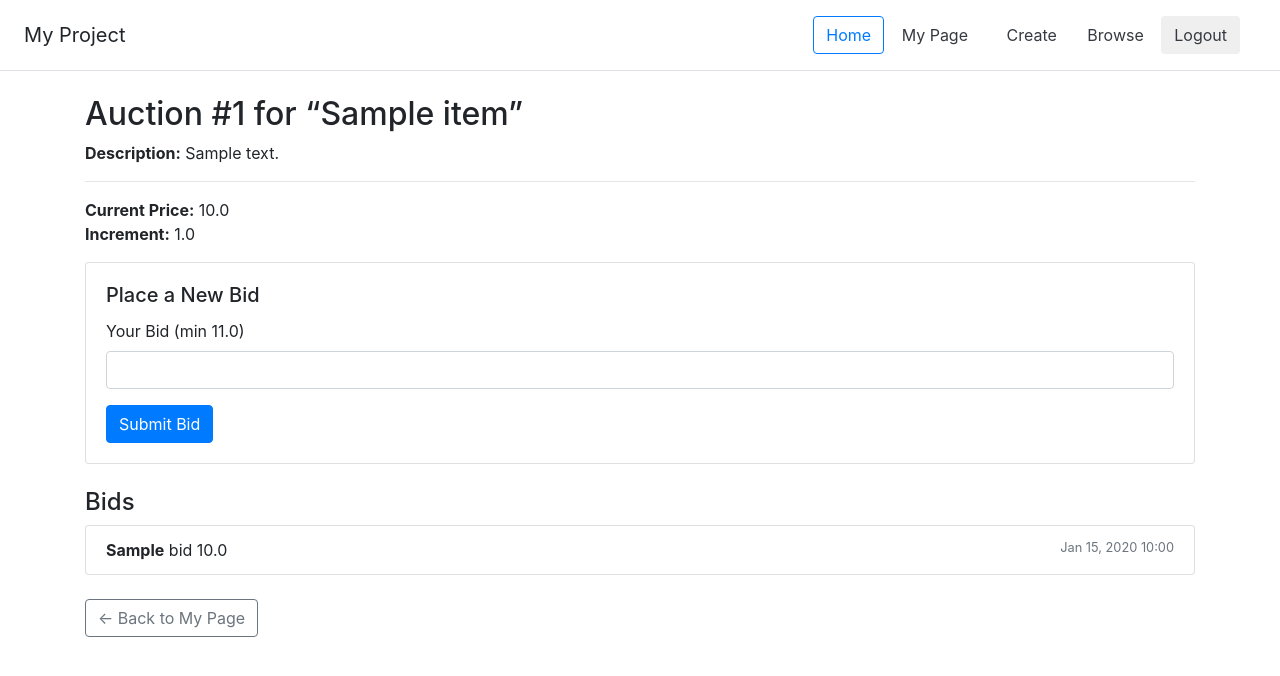
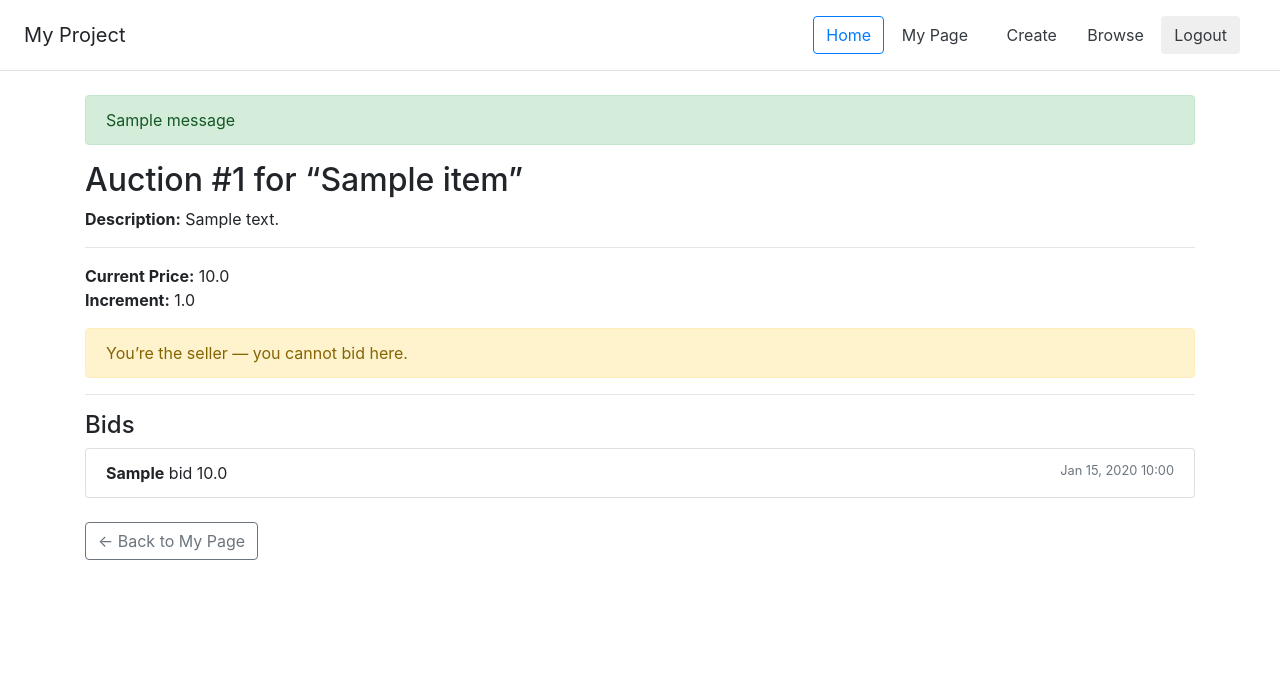
Before and after one commit to Kjets22/dp_project, a Flask app: page /auctions/1/detail in a window 1280 px wide. Shown: the top 676 px of the page. Run offline with Flask 3, Linux system fonts and the light colour scheme; a user stored in the database is signed in; tables that the repository leaves empty hold one stand-in row (values such as "Sample post"); one stand-in notice (Sample message) is shown; some libraries are stand-ins or nearby versions.

Commit message:
feat: auction bidding

```diff
--- a/app/__init__.py
+++ b/app/__init__.py
@@ -121,17 +121,37 @@ def create_app():
         auction = Auction.query.get_or_404(auc_id)
         item    = auction.item
 
-        # compute current price
-        highest_bid = db.session.query(db.func.max(Bid.amount)) \
-                    .filter_by(auction_id=auc_id).scalar()
-        current_price = highest_bid if highest_bid is not None else auction.init_price
+        # 1) compute current price & highest‐bidder
+        highest_bid_record = (
+            Bid.query
+            .filter_by(auction_id=auc_id)
+            .order_by(Bid.amount.desc())
+            .first()
+        )
+        if highest_bid_record:
+            current_price  = highest_bid_record.amount
+            highest_bidder = highest_bid_record.bidder
+        else:
+            current_price  = auction.init_price
+            highest_bidder = None
 
-        # handle new bid POST
+        # 2) process new‐bid POST
         if request.method == "POST":
+            # a) owner can’t bid on own auction
+            if current_user.id == auction.seller_id:
+                flash("You cannot bid on your own auction.", "danger")
+                return redirect(url_for("auction_detail", auc_id=auc_id))
+
+            # b) highest bidder can’t outbid themself
+            if highest_bidder == current_user.username:
+                flash("You’re already the highest bidder.", "warning")
+                return redirect(url_for("auction_detail", auc_id=auc_id))
+
+            # c) parse & validate amount
             try:
-                new_amount = float(request.form.get("bid_amount", 0))
-            except ValueError:
-                flash("Please enter a numeric bid.", "danger")
+                new_amount = float(request.form["bid_amount"])
+            except (KeyError, ValueError):
+                flash("Please enter a valid number.", "danger")
                 return redirect(url_for("auction_detail", auc_id=auc_id))
 
             required_min = current_price + auction.increment
@@ -139,26 +159,32 @@ def create_app():
                 flash(f"Your bid must be at least {required_min:.2f}.", "danger")
                 return redirect(url_for("auction_detail", auc_id=auc_id))
 
-            # record bid
+            # d) record the bid
             b = Bid(
                 auction_id=auc_id,
-                bidder=current_user.username,
-                amount=new_amount
+                bidder=     current_user.username,
+                amount=     new_amount
             )
             db.session.add(b)
             db.session.commit()
             flash("Your bid was placed!", "success")
             return redirect(url_for("auction_detail", auc_id=auc_id))
 
-        # GET → render template
-        bids = Bid.query.filter_by(auction_id=auc_id) \
-                        .order_by(Bid.timestamp.desc()).all()
-
-        return render_template("auctions/detail.html",
-                            auction=auction,
-                            item=item,
-                            bids=bids,
-                            current_price=current_price)
+        # 3) GET → render
+        bids = (
+            Bid.query
+            .filter_by(auction_id=auc_id)
+            .order_by(Bid.timestamp.desc())
+            .all()
+        )
+        return render_template(
+            "auctions/detail.html",
+            auction=auction,
+            item=item,
+            bids=bids,
+            current_price=current_price,
+            highest_bidder=highest_bidder
+        )
 
     @app.route('/auctions', methods=['GET'])
     def list_auctions():
--- a/app/templates/auctions/detail.html
+++ b/app/templates/auctions/detail.html
@@ -3,25 +3,46 @@
 
 {% block content %}
 <div class="container mt-4">
+  {% with messages = get_flashed_messages(with_categories=true) %}
+    {% if messages %}
+      {% for cat,msg in messages %}
+        <div class="alert alert-{{ cat }}">{{ msg }}</div>
+      {% endfor %}
+    {% endif %}
+  {% endwith %}
+
   <h2>Auction #{{ auction.id }} for “{{ item.title }}”</h2>
   <p><strong>Description:</strong> {{ item.description or "—" }}</p>
-
   <hr>
-  <!-- Current price display -->
   <p>
     <strong>Current Price:</strong> {{ current_price }}<br>
     <strong>Increment:</strong> {{ auction.increment }}
   </p>
 
-  <!-- Bidding form -->
-  {% if auction.status == 'open' and current_user.is_authenticated %}
+  {# only show bidding UI when open #}
+  {% if auction.status == 'open' %}
+    {# 1) seller blocked #}
+    {% if current_user.id == auction.seller_id %}
+      <div class="alert alert-warning">
+        You’re the seller — you cannot bid here.
+      </div>
+
+    {# 2) highest bidder blocked #}
+    {% elif highest_bidder == current_user.username %}
+      <div class="alert alert-info">
+        You’re currently the highest bidder.
+      </div>
+
+    {# 3) otherwise, show the form #}
+    {% else %}
       <div class="card mb-4">
         <div class="card-body">
           <h5 class="card-title">Place a New Bid</h5>
           <form method="post">
             <div class="form-group">
               <label for="bid_amount">
-              Your Bid (min {{ (current_price + auction.increment) | round(2) }})
+                Your Bid
+                (min {{ (current_price + auction.increment)|round(2) }})
               </label>
               <input
                 type="number"
@@ -30,6 +51,8 @@
                 id="bid_amount"
                 class="form-control"
                 required
+                min="{{ (current_price + auction.increment)|round(2) }}"
+                value="{{ (current_price + auction.increment)|round(2) }}"
               >
             </div>
             <button type="submit" class="btn btn-primary">
@@ -38,24 +61,21 @@
           </form>
         </div>
       </div>
-  {% elif auction.status != 'open' %}
+    {% endif %}
+  {% else %}
     <div class="alert alert-secondary">
       This auction is closed.
     </div>
   {% endif %}
 
-  <!-- Bid history -->
+  <hr>
   <h4>Bids</h4>
   {% if bids %}
     <ul class="list-group mb-4">
       {% for bid in bids %}
         <li class="list-group-item d-flex justify-content-between">
-          <span>
-            <strong>{{ bid.bidder }}</strong> bid {{ bid.amount }}
-          </span>
-          <small class="text-muted">
-            {{ bid.timestamp.strftime('%b %-d, %Y %H:%M') }}
-          </small>
+          <span><strong>{{ bid.bidder }}</strong> bid {{ bid.amount }}</span>
+          <small class="text-muted">{{ bid.timestamp.strftime('%b %-d, %Y %H:%M') }}</small>
         </li>
       {% endfor %}
     </ul>
```
Lines whose indentation alone changed are shown as unchanged.
